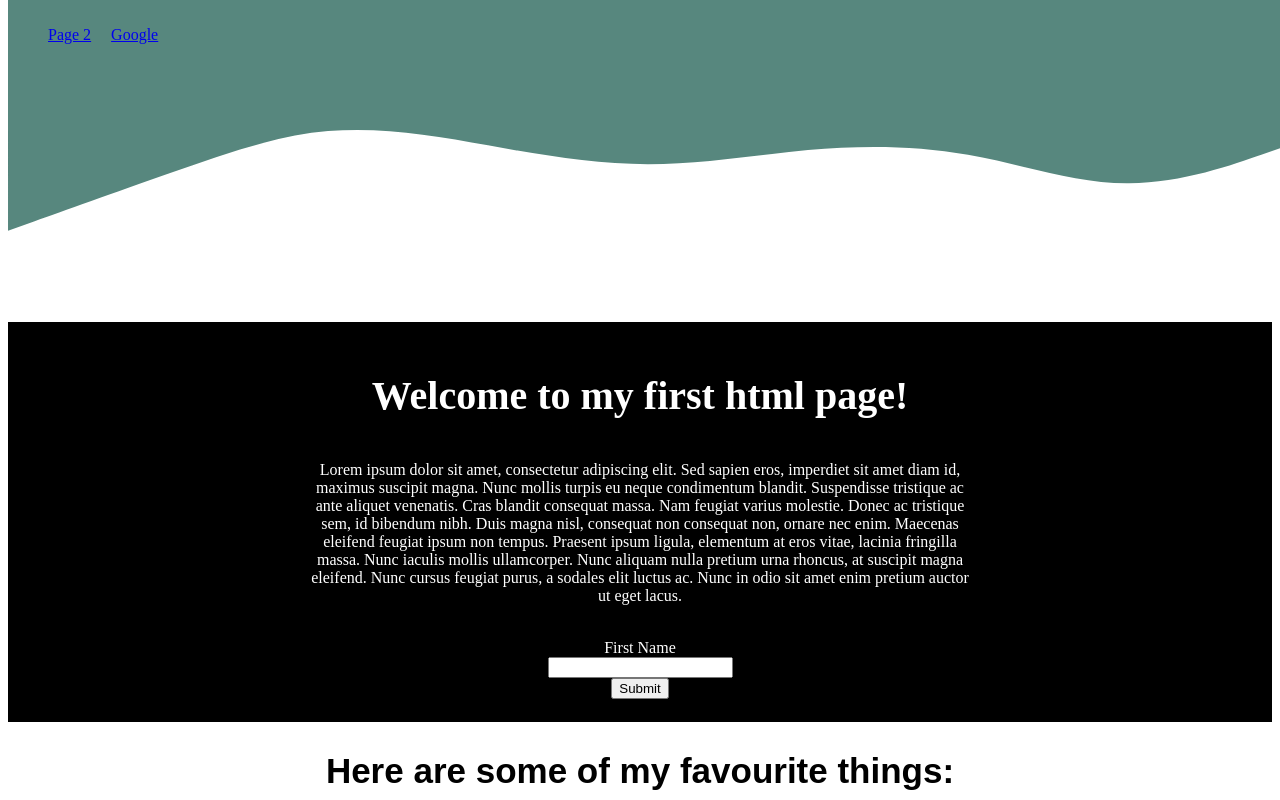
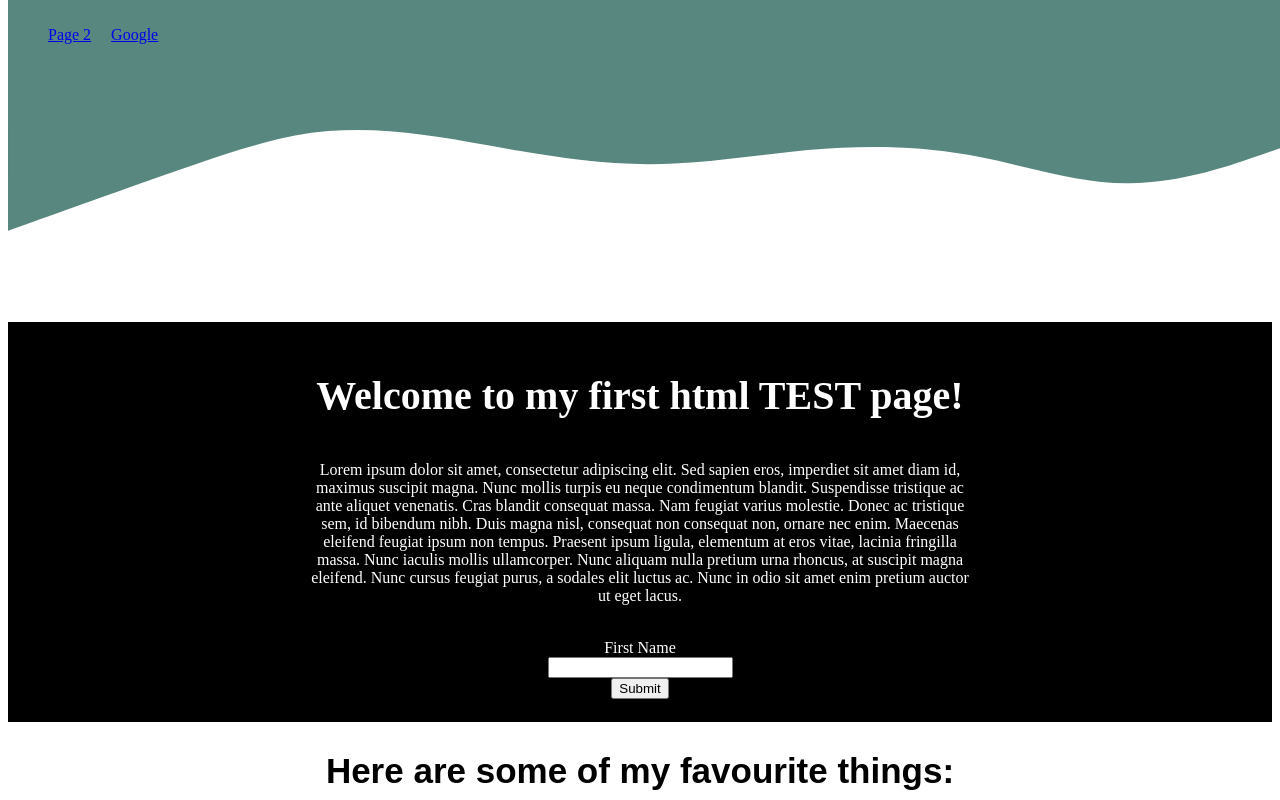
Before and after one commit to aichnas/Test, a plain HTML site: page Homework Task/pages/Index.html in a window 1280 px wide. Shown: the top 800 px of the page. Drawn offline with Linux system fonts and the light colour scheme; files that its build step writes are made by us from their sources; files whose address does not match are found by name; a web font is replaced by a local one.

Commit message:
Update Index.html

```diff
--- a/Homework Task/pages/Index.html
+++ b/Homework Task/pages/Index.html
@@ -26,7 +26,7 @@
     <main>
         <header>
 
-            <h1>Welcome to my first html page!</h1>
+            <h1>Welcome to my first html TEST page!</h1>
             <p>Lorem ipsum dolor sit amet, consectetur adipiscing elit. Sed sapien
                 eros, imperdiet sit amet diam id, maximus suscipit magna. Nunc mollis
                 turpis eu neque condimentum blandit. Suspendisse tristique ac ante aliquet
```
